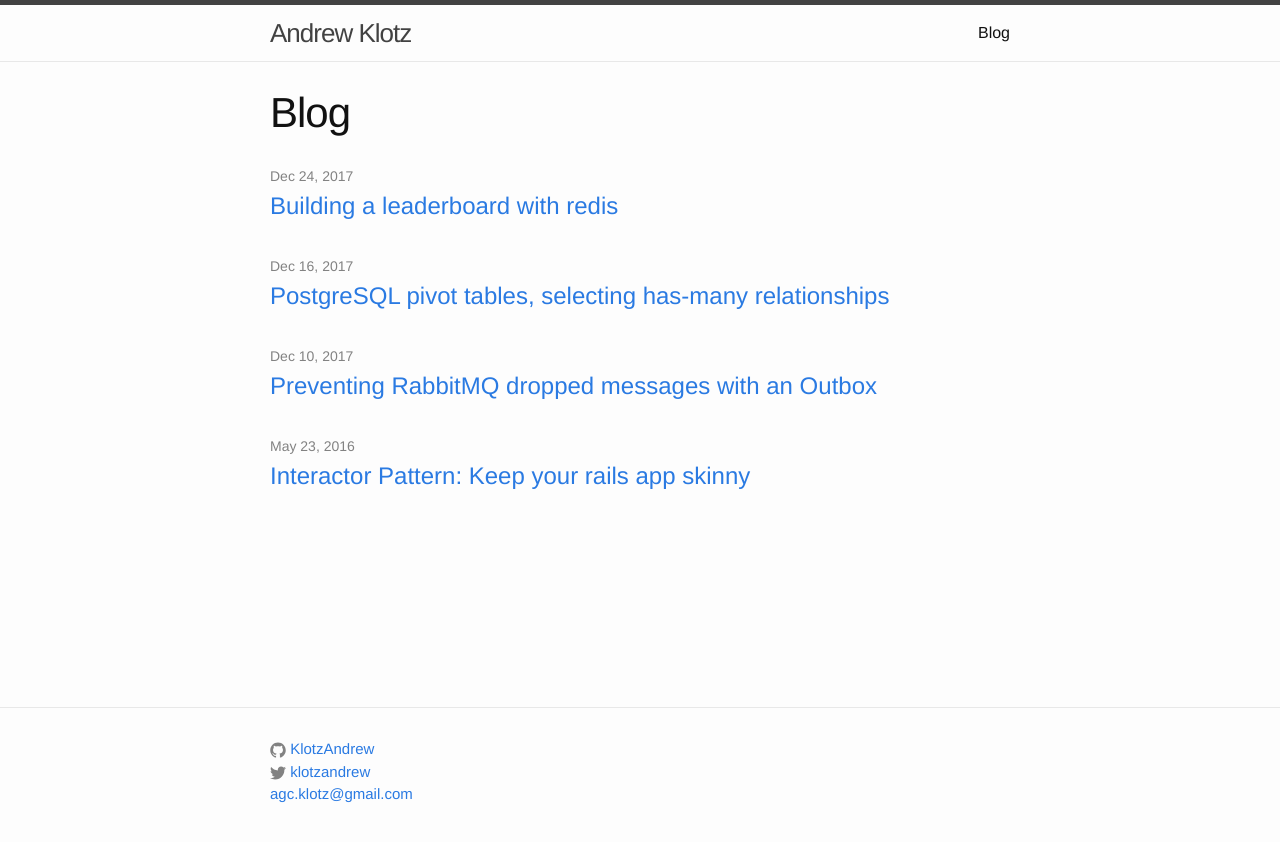
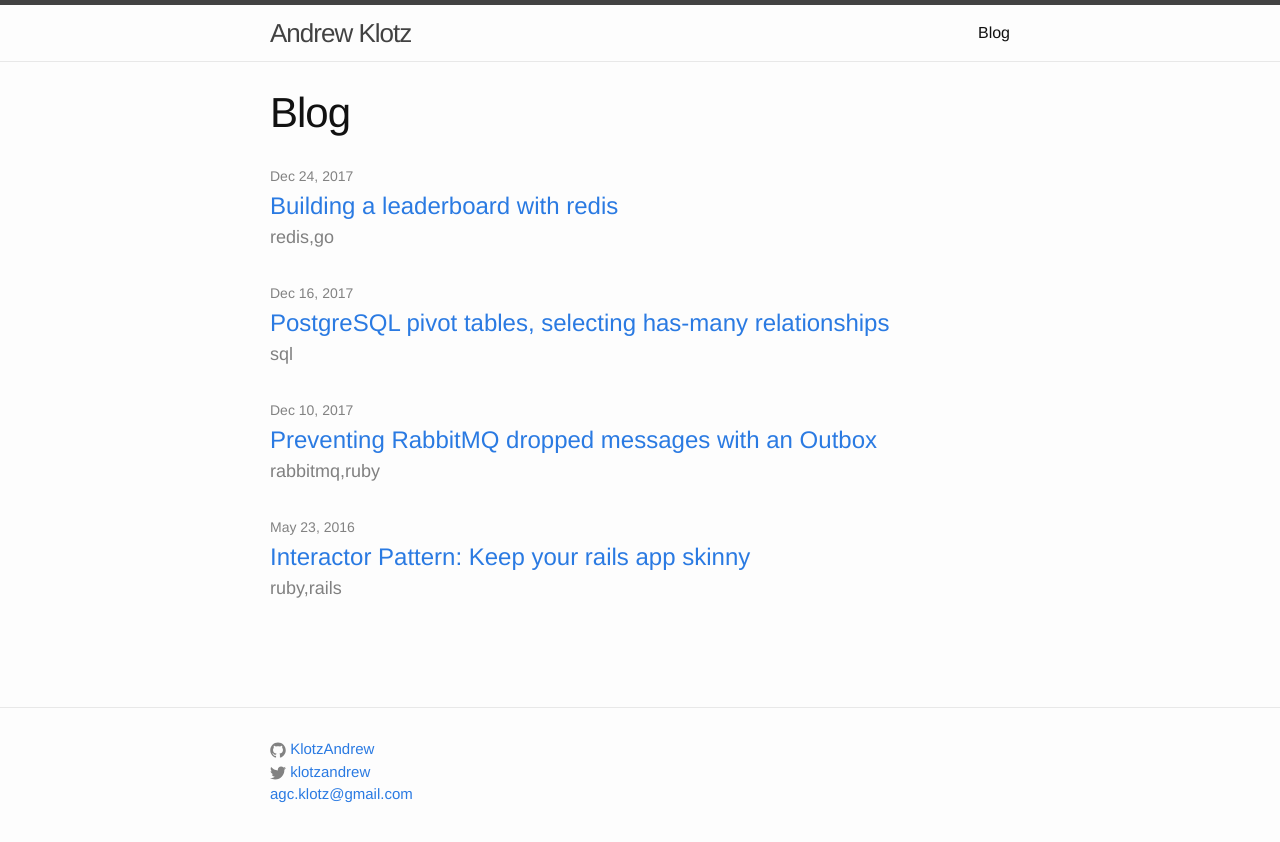
Before and after one commit to KlotzAndrew/klotzandrew.github.io, a Jekyll site: the page built from blog/index.html, in a window 1280 px wide. Shown: the top 842 px of the page. Built offline with Jekyll 4.4.1, drawn with Linux system fonts in a browser that asks for light colours.

Commit message:
list post categories

```diff
--- a/_posts/2016-05-23-interactor-pattern-keep-your-rails-app-skinny.markdown
+++ b/_posts/2016-05-23-interactor-pattern-keep-your-rails-app-skinny.markdown
@@ -2,7 +2,7 @@
 layout: post
 title:  "Interactor Pattern: Keep your rails app skinny"
 date:   2016-05-23 09:21:10 -0400
-categories: ruby
+categories: ruby, rails
 ---
 
 Ever struggled with where where to stick your Rails app logic? or had controllers and models getting big?
--- a/_posts/2017-12-10-dropped-messages-outbox-pattern.markdown
+++ b/_posts/2017-12-10-dropped-messages-outbox-pattern.markdown
@@ -2,7 +2,7 @@
 layout: post
 title:  "Preventing RabbitMQ dropped messages with an Outbox"
 date:   2017-12-10 16:58:04 -0500
-categories: ruby
+categories: rabbitmq, ruby
 ---
 
 If you have dropped messages after introducing RabbitMQ (or another messaging
--- a/blog/index.html
+++ b/blog/index.html
@@ -12,6 +12,7 @@ weight: 2
 
     <h2>
       <a class="post-link" href="{{ post.url | prepend: site.baseurl }}">{{ post.title }}</a>
+      <div class="categories">{{ post.categories }} </div>
     </h2>
   </li>
   {% endfor %}
--- a/css/main.scss
+++ b/css/main.scss
@@ -88,3 +88,10 @@ $on-laptop:        800px;
 .text-center {
   text-align: center;
 }
+
+.post-list {
+  .categories {
+    font-size: 18px;
+    color: grey
+  }
+}
```
